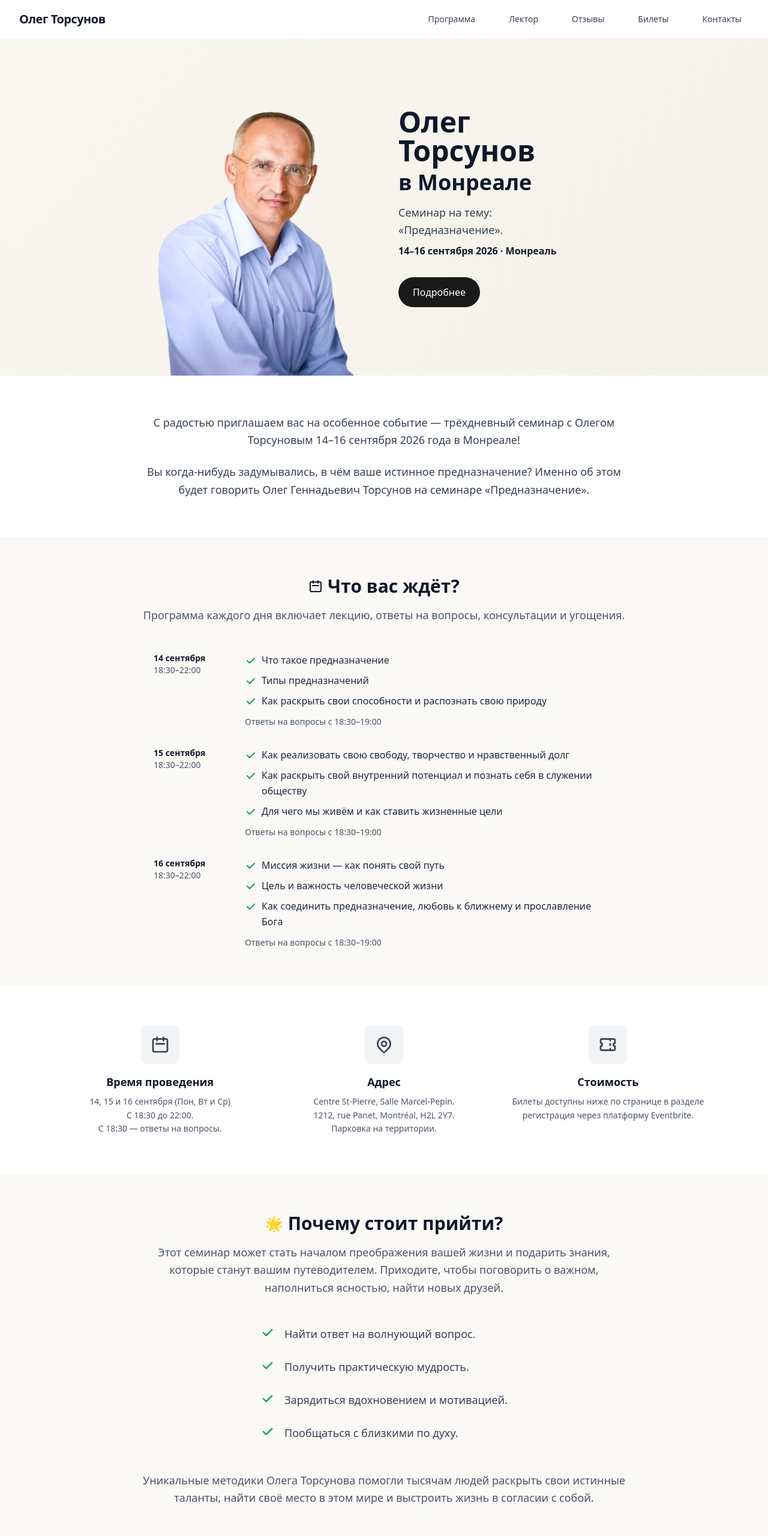
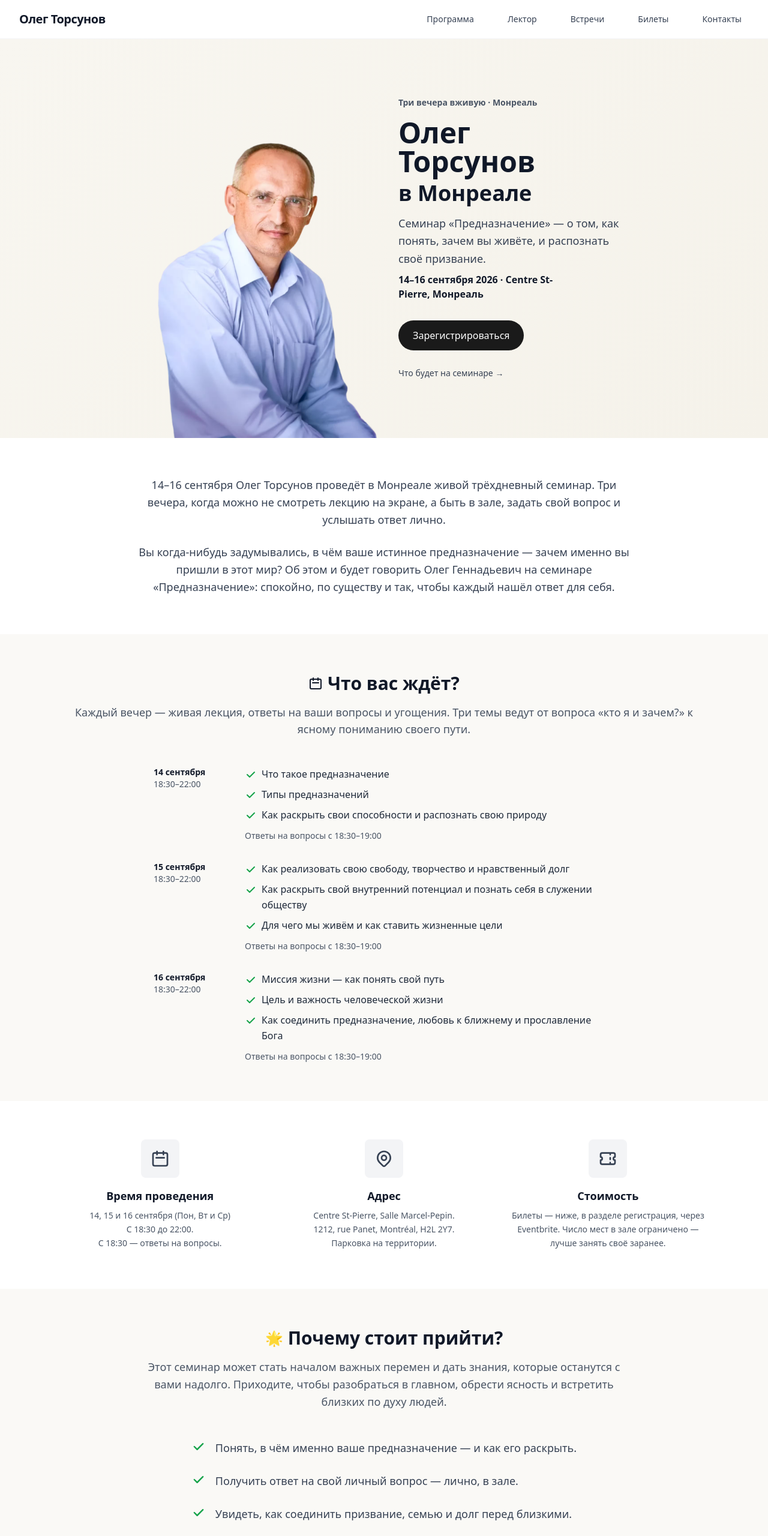
Before and after one commit to web-being/torsunov, a website: page index.html in a window 1280 px wide. Shown: the top 2560 px of the page at 60% size. Drawn offline with Linux system fonts and the light colour scheme.

Commit message:
Update contents

```diff
--- a/_style.css
+++ b/_style.css
@@ -1,4 +1,27 @@
 @import "tailwindcss";
+
+/* Сглаживание шрифтов на macOS — текст становится чётче */
+body {
+  -webkit-font-smoothing: antialiased;
+  -moz-osx-font-smoothing: grayscale;
+}
+
+/* Балансировка заголовков и устранение «сирот» в абзацах */
+h1, h2, h3 {
+  text-wrap: balance;
+}
+p {
+  text-wrap: pretty;
+}
+
+/* Тонкая обводка фото для единообразной глубины (кроме героя-выреза) */
+img {
+  outline: 1px solid rgba(0, 0, 0, 0.1);
+  outline-offset: -1px;
+}
+.hero-bg img {
+  outline: none;
+}
 
 /* Дополнительные стили для специфических элементов */
 .custom-shadow {
@@ -31,10 +54,17 @@ html {
   color: white;
   padding: 12px 24px;
   border-radius: 25px;
-  transition: all 0.3s ease;
+  transition-property: background-color, transform;
+  transition-duration: 0.2s;
+  transition-timing-function: cubic-bezier(0.2, 0, 0, 1);
 }
 
 .btn-primary:hover {
   background-color: #333;
   transform: translateY(-2px);
 }
+
+/* Тактильный отклик при нажатии */
+.btn-primary:active {
+  transform: translateY(0) scale(0.96);
+}
--- a/index.html
+++ b/index.html
@@ -4,8 +4,8 @@
   <head>
     <meta charset="UTF-8" />
     <meta name="viewport" content="width=device-width, initial-scale=1.0" />
-    <title>Олег Торсунов в Монреале — Семинар «Предназначение»</title>
-    <meta name="description" content="Трёхдневный семинар Олега Торсунова «Предназначение» в Монреале, 14–16 сентября 2026.">
+    <title>Олег Торсунов в Монреале — живой семинар «Предназначение» · 14–16 сентября 2026</title>
+    <meta name="description" content="Три вечера с Олегом Торсуновым вживую: как распознать своё предназначение, раскрыть способности и понять, зачем вы живёте. 14–16 сентября 2026, Centre St-Pierre, Монреаль. Число мест ограничено.">
     <link rel="preconnect" href="https://fonts.googleapis.com">
     <link rel="preconnect" href="https://fonts.gstatic.com" crossorigin>
     <link href="https://fonts.googleapis.com/css2?family=Roboto:wght@300;400;500;700&display=swap" rel="stylesheet">
@@ -26,7 +26,7 @@
           <nav class="hidden md:flex space-x-8">
             <a href="#program" class="text-gray-700 hover:text-gray-900 px-3 py-2 text-sm font-medium">Программа</a>
             <a href="#lecturer" class="text-gray-700 hover:text-gray-900 px-3 py-2 text-sm font-medium">Лектор</a>
-            <a href="#reviews" class="text-gray-700 hover:text-gray-900 px-3 py-2 text-sm font-medium">Отзывы</a>
+            <a href="#reviews" class="text-gray-700 hover:text-gray-900 px-3 py-2 text-sm font-medium">Встречи</a>
             <a href="#tickets" class="text-gray-700 hover:text-gray-900 px-3 py-2 text-sm font-medium">Билеты</a>
             <a href="#contacts" class="text-gray-700 hover:text-gray-900 px-3 py-2 text-sm font-medium">Контакты</a>
           </nav>
@@ -64,20 +64,26 @@
 
           <!-- Информация -->
           <div class="order-1 lg:order-2 max-w-sm">
+            <p class="text-sm font-semibold text-gray-600 mb-4">Три вечера вживую · Монреаль</p>
             <h1 class="text-4xl lg:text-5xl font-bold text-gray-900 mb-4">
               Олег<br>
               Торсунов<br>
               <span class="text-3xl lg:text-4xl">в Монреале</span>
             </h1>
             <p class="text-lg text-gray-700 mb-2 leading-relaxed">
-              Семинар на тему:<br> «Предназначение».
+              Семинар «Предназначение» — о том, как понять, зачем вы живёте, и распознать своё призвание.
             </p>
             <p class="text-base font-semibold text-gray-900 mb-8">
-              14–16 сентября 2026 · Монреаль
+              14–16 сентября 2026 · Centre St-Pierre, Монреаль
             </p>
-            <a href="#program" class="btn-primary inline-flex items-center">
-              Подробнее
+            <a href="#tickets" class="btn-primary inline-flex items-center">
+              Зарегистрироваться
             </a>
+            <div class="mt-6">
+              <a href="#program" class="inline-flex items-center text-sm font-medium text-gray-700 hover:text-gray-900">
+                Что будет на семинаре →
+              </a>
+            </div>
           </div>
         </div>
       </div>
@@ -88,12 +94,13 @@
       <div class="max-w-4xl mx-auto px-4 sm:px-6 lg:px-8">
         <div class="text-center">
           <p class="text-lg text-gray-700 leading-relaxed mb-6">
-            С радостью приглашаем вас на особенное событие — трёхдневный семинар с Олегом Торсуновым
-            14–16 сентября 2026 года в Монреале!
+            14–16 сентября Олег Торсунов проведёт в Монреале живой трёхдневный семинар. Три вечера,
+            когда можно не смотреть лекцию на экране, а быть в зале, задать свой вопрос и услышать ответ лично.
           </p>
           <p class="text-lg text-gray-700 leading-relaxed">
-            Вы когда-нибудь задумывались, в чём ваше истинное предназначение? Именно об этом будет говорить
-            Олег Геннадьевич Торсунов на семинаре «Предназначение».
+            Вы когда-нибудь задумывались, в чём ваше истинное предназначение — зачем именно вы пришли в этот мир?
+            Об этом и будет говорить Олег Геннадьевич на семинаре «Предназначение»: спокойно, по существу
+            и так, чтобы каждый нашёл ответ для себя.
           </p>
         </div>
       </div>
@@ -108,7 +115,8 @@
             <h2 class="text-3xl font-bold text-gray-900">Что вас ждёт?</h2>
           </div>
           <p class="text-lg text-gray-600">
-            Программа каждого дня включает лекцию, ответы на вопросы, консультации и угощения.
+            Каждый вечер — живая лекция, ответы на ваши вопросы и угощения.
+            Три темы ведут от вопроса «кто я и зачем?» к ясному пониманию своего пути.
           </p>
         </div>
 
@@ -228,7 +236,8 @@
             </div>
             <h3 class="text-lg font-semibold text-gray-900 mb-2">Стоимость</h3>
             <p class="text-gray-600 text-sm leading-relaxed">
-              Билеты доступны ниже по странице в разделе <a href="#tickets">регистрация</a> через платформу Eventbrite.
+              Билеты — ниже, в разделе <a href="#tickets">регистрация</a>, через Eventbrite.
+              Число мест в зале ограничено — лучше занять своё заранее.
             </p>
           </div>
         </div>
@@ -244,8 +253,8 @@
             <h2 class="text-3xl font-bold text-gray-900">Почему стоит прийти?</h2>
           </div>
           <p class="text-lg text-gray-600 leading-relaxed">
-            Этот семинар может стать началом преображения вашей жизни и подарить знания, которые станут
-            вашим путеводителем. Приходите, чтобы поговорить о важном, наполниться ясностью, найти новых друзей.
+            Этот семинар может стать началом важных перемен и дать знания, которые останутся с вами надолго.
+            Приходите, чтобы разобраться в главном, обрести ясность и встретить близких по духу людей.
           </p>
         </div>
 
@@ -254,34 +263,35 @@
             <div class="flex-shrink-0">
               <span class="ico-check w-6 h-6"></span>
             </div>
-            <p class="text-lg text-gray-700">Найти ответ на волнующий вопрос.</p>
+            <p class="text-lg text-gray-700">Понять, в чём именно ваше предназначение — и как его раскрыть.</p>
           </div>
 
           <div class="flex items-start space-x-4">
             <div class="flex-shrink-0">
               <span class="ico-check w-6 h-6"></span>
             </div>
-            <p class="text-lg text-gray-700">Получить практическую мудрость.</p>
+            <p class="text-lg text-gray-700">Получить ответ на свой личный вопрос — лично, в зале.</p>
           </div>
 
           <div class="flex items-start space-x-4">
             <div class="flex-shrink-0">
               <span class="ico-check w-6 h-6"></span>
             </div>
-            <p class="text-lg text-gray-700">Зарядиться вдохновением и мотивацией.</p>
+            <p class="text-lg text-gray-700">Увидеть, как соединить призвание, семью и долг перед близкими.</p>
           </div>
 
           <div class="flex items-start space-x-4">
             <div class="flex-shrink-0">
               <span class="ico-check w-6 h-6"></span>
             </div>
-            <p class="text-lg text-gray-700">Пообщаться с близкими по духу.</p>
+            <p class="text-lg text-gray-700">Провести три вечера среди людей, близких по духу.</p>
           </div>
         </div>
 
         <p class="text-lg text-gray-600 leading-relaxed text-center mt-12">
-          Уникальные методики Олега Торсунова помогли тысячам людей раскрыть свои истинные таланты,
-          найти своё место в этом мире и выстроить жизнь в согласии с собой.
+          Подход Олега Торсунова — врача и многолетнего исследователя ведического знания —
+          помог тысячам людей по всему миру раскрыть свои таланты, найти своё место
+          и выстроить жизнь в согласии с собой.
         </p>
       </div>
     </section>
@@ -348,10 +358,11 @@
     </section>
 
     <!-- Предыдущие встречи -->
-    <section class="section-bg py-16">
+    <section id="reviews" class="section-bg py-16">
       <div class="max-w-6xl mx-auto px-4 sm:px-6 lg:px-8">
         <div class="text-center mb-12">
           <h2 class="text-3xl font-bold text-gray-900 mb-4">Предыдущие встречи</h2>
+          <p class="text-lg text-gray-600">Так проходят семинары Олега Торсунова — полные залы и живая, тёплая атмосфера.</p>
         </div>
 
         <div class="grid grid-cols-2 md:grid-cols-3 lg:grid-cols-4 gap-4">
@@ -372,10 +383,14 @@
       <div class="absolute inset-0 bg-black/50"></div>
       <div class="relative max-w-4xl mx-auto px-4 sm:px-6 lg:px-8 text-center">
         <h2 class="text-4xl font-bold text-white mb-4">Регистрация</h2>
-        <p class="text-xl text-white mb-8">Запишитесь на мероприятие через eventbrite</p>
-        <a href="https://www.eventbrite.ca/e/c-14-16-2026-tickets-1992319406978" class="bg-white text-gray-900 px-8 py-3 rounded-full text-lg font-semibold hover:bg-gray-100 transition-colors">
+        <p class="text-xl text-white mb-8">
+          Три вечера, которые могут изменить то, как вы видите свою жизнь.<br>
+          Число мест в зале ограничено — забронируйте своё.
+        </p>
+        <a href="https://www.eventbrite.ca/e/c-14-16-2026-tickets-1992319406978" class="bg-white text-gray-900 px-8 py-3 rounded-full text-lg font-semibold hover:bg-gray-100 transition active:scale-[0.96]">
           Купить билет
         </a>
+        <p class="text-sm text-white mt-6">Парковка на территории центра</p>
       </div>
     </section>
 
@@ -398,7 +413,7 @@
               </p>
               <p>Парковка на территории. Билет оплачивается на ресепшене в центре.</p>
               <div class="mt-6">
-                <a href="https://maps.google.com/maps?q=Centre+St-Pierre,+1212+rue+Panet,+Montréal,+H2L+2Y7" target="_blank" class="inline-flex items-center px-4 py-2 bg-blue-600 text-white rounded-lg hover:bg-blue-700 transition-colors">
+                <a href="https://maps.google.com/maps?q=Centre+St-Pierre,+1212+rue+Panet,+Montréal,+H2L+2Y7" target="_blank" class="inline-flex items-center px-4 py-2 bg-blue-600 text-white rounded-lg hover:bg-blue-700 transition active:scale-[0.96]">
                   <svg class="w-5 h-5 mr-2" fill="none" stroke="currentColor" viewBox="0 0 24 24">
                     <path stroke-linecap="round" stroke-linejoin="round" stroke-width="2" d="M17.657 16.657L13.414 20.9a1.998 1.998 0 01-2.827 0l-4.244-4.243a8 8 0 1111.314 0z"></path>
                     <path stroke-linecap="round" stroke-linejoin="round" stroke-width="2" d="M15 11a3 3 0 11-6 0 3 3 0 016 0z"></path>
```
Also changed, not shown: style.css, 1 other file.
